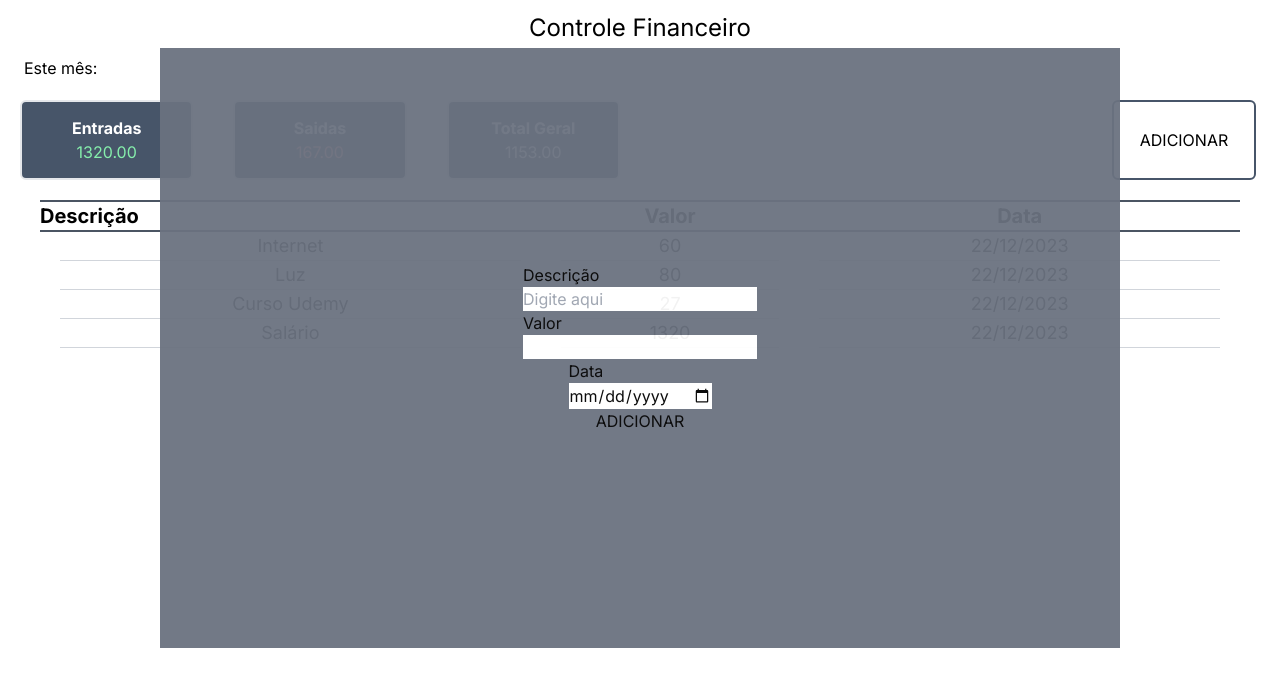
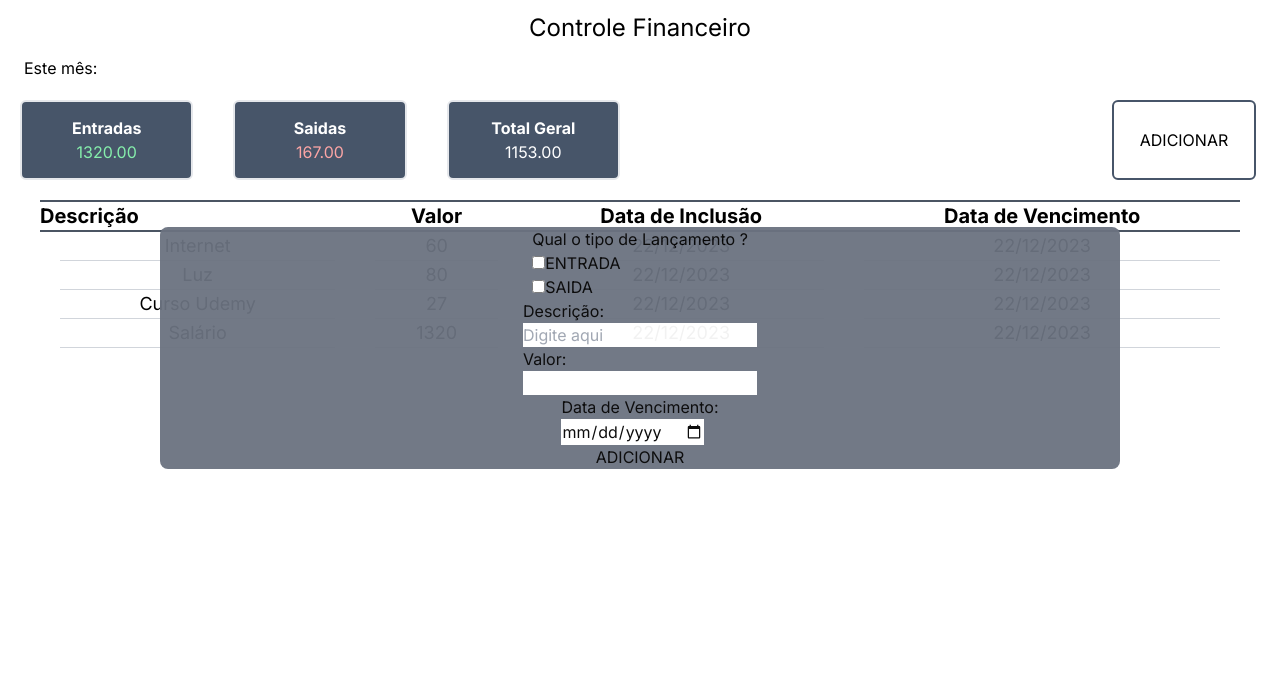
Before and after one commit to xand3/finance-app, a Next.js app: page / in a window 1280 px wide. Both pictures are taken after a click on the button "ADICIONAR". Shown: the top 686 px of the page. Built offline with nearby package versions, Linux system fonts and the light colour scheme.

Commit message:
:construction: RegisterModal-feita função para verificar opção selecionada

```diff
--- a/src/app/page.tsx
+++ b/src/app/page.tsx
@@ -14,7 +14,6 @@ export default function Home() {
   function openModal() {
     setIsOpen(true);
   }
-
 
   const entradas: number = records.reduce((acc, record) => {
     return record.recordType === "E" ? acc + record.value : acc;
@@ -59,7 +58,8 @@ export default function Home() {
             <tr className="text-xl border-y-2 border-solid border-gray-600">
               <th className="text-left">Descrição</th>
               <th>Valor</th>
-              <th>Data</th>
+              <th>Data de Inclusão</th>
+              <th>Data de Vencimento</th>
             </tr>
           </thead>
           <tbody>
@@ -86,6 +86,13 @@ export default function Home() {
                     </p>
                   </div>
                 </td>
+                <td>
+                  <div className="mx-5">
+                    <p className="text-center text-lg border-b border-gray-300">
+                      {new Date(record.date_expiration).toLocaleDateString("en-GB")}
+                    </p>
+                  </div>
+                </td>
               </tr>
             ))}
           </tbody>
--- a/src/components/RegisterModal.tsx
+++ b/src/components/RegisterModal.tsx
@@ -3,23 +3,61 @@ import { Fragment, useState } from "react";
 
 type Props = {
   closeModal: () => void;
-}
+};
 
 const RegisterModal = ({ closeModal }: Props) => {
+  const [isEntry, setIsEntry] = useState(Boolean);
+  const [selectedOption, setSelectedOptin] = useState("");
+
+  const handleOptionChange = (event: React.ChangeEvent<HTMLInputElement>) => {
+    setSelectedOptin(event.target.value);
+    isEntry ? setIsEntry(false) : setIsEntry(true);
+  };
+
   return (
     <div className="flex justify-center items-center">
-        <div className="fixed flex flex-col items-center justify-center bg-gray-500 opacity-95 w-3/4 h-3/4">
-          <div >
-            <p>Descrição</p>
+      <div className="fixed flex flex-col items-center justify-center bg-gray-500 opacity-95 w-3/4 h-3/ rounded-lg">
+        <div>
+          <fieldset>
+            <legend>Qual o tipo de Lançamento ?</legend>
+          </fieldset>
+          <div>
+            <input
+              onChange={handleOptionChange}
+              type="checkbox"
+              name="ENTRADA"
+              id="entrada"
+              value="Option1"
+              checked={selectedOption === "Option1"}
+            />
+            <label htmlFor="entrada">ENTRADA</label>
+          </div>
+          <div>
+            <input
+              onChange={handleOptionChange}
+              type="checkbox"
+              name="SAIDA"
+              id="saida"
+              value="Option2"
+              checked={selectedOption === "Option2"}
+            />
+
+            <label htmlFor="saida">SAIDA</label>
+          </div>
+        </div>
+        <div>
+          <p>Descrição:</p>
           <input type="text" name="" id="" placeholder="Digite aqui" />
         </div>
         <div>
-            <p>Valor</p>
+          <p>Valor:</p>
           <input type="number" name="" id="" />
         </div>
         <div>
-            <p>Data</p>
+          <div>
+            <p> {isEntry ? "Data de recebimento: " : "Data de Vencimento: "}</p>
             <input type="date" name="" id="" />
+          </div>
         </div>
         <div>
           <button onClick={closeModal}>ADICIONAR</button>
--- a/src/data/Records.ts
+++ b/src/data/Records.ts
@@ -6,6 +6,7 @@ export const records: Array<Record> = [
   {
     id: uuid(),
     date: new Date().toISOString(),
+    date_expiration: new Date().toISOString(),
     descripton: "Internet",
     value: 60.00,
     recordType: 'S'
@@ -13,6 +14,7 @@ export const records: Array<Record> = [
   {
     id: uuid(),
     date: new Date().toISOString(),
+    date_expiration: new Date().toISOString(),
     descripton: "Luz",
     value: 80,
     recordType: "S"
@@ -20,6 +22,7 @@ export const records: Array<Record> = [
   {
     id: uuid(),
     date: new Date().toISOString(),
+    date_expiration: new Date().toISOString(),
     descripton: "Curso Udemy",
     value: 27,
     recordType: "S"
@@ -27,6 +30,7 @@ export const records: Array<Record> = [
   {
     id: uuid(),
     date: new Date().toISOString(),
+    date_expiration: new Date().toISOString(),
     descripton: "Salário",
     value: 1320.0,
     recordType: "E"
--- a/src/types/Record.ts
+++ b/src/types/Record.ts
@@ -1,8 +1,8 @@
-
 export type Record = {
   id: string;
   descripton: string;
   date: string;
+  date_expiration: string,
   value: number;
   recordType: "E" | "S"
 }
```
Lines whose indentation alone changed are shown as unchanged.
